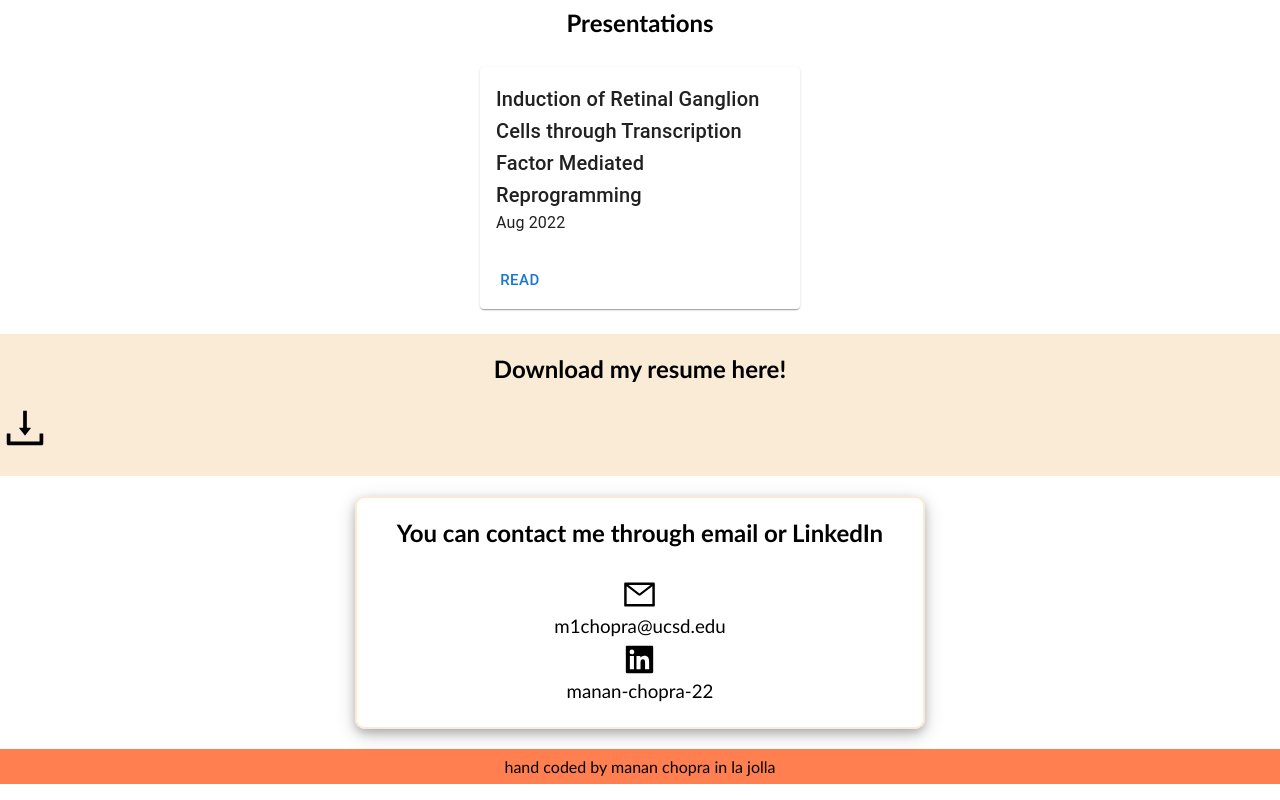
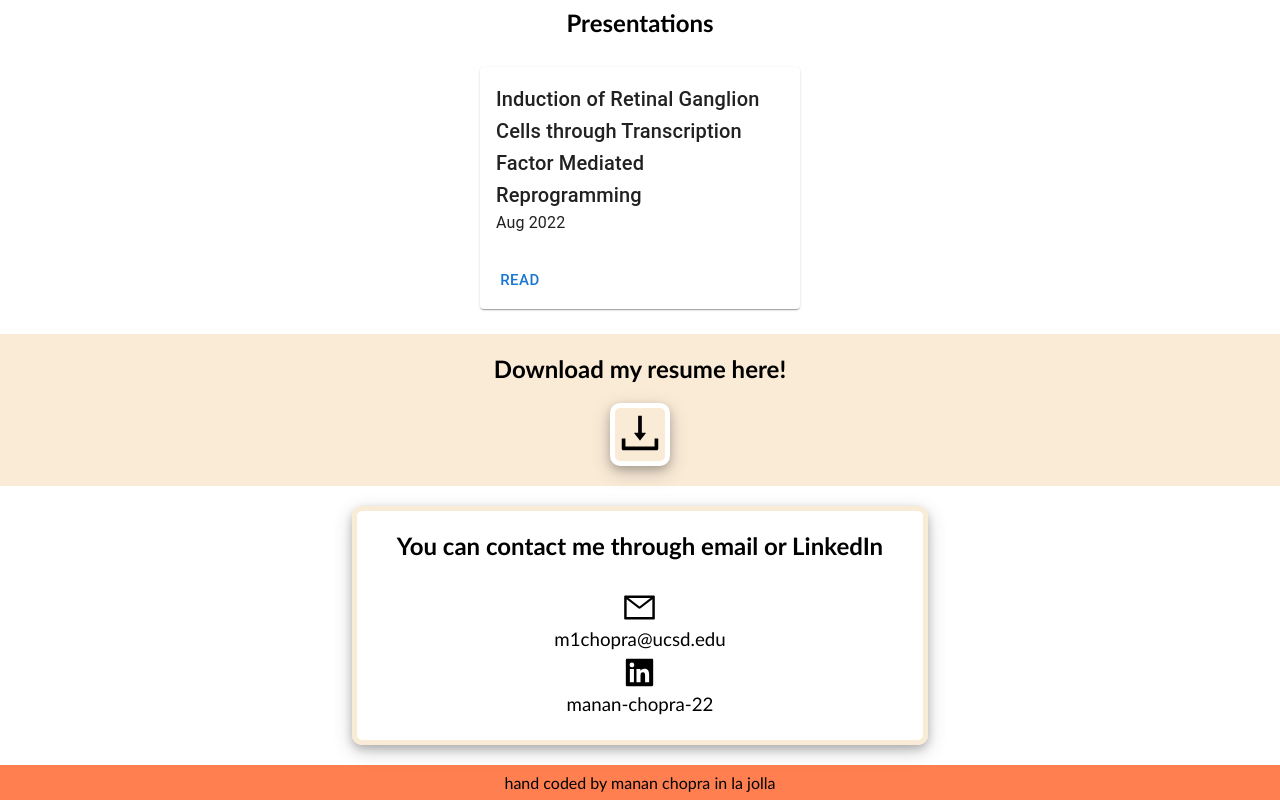
Before and after one commit to recursivelymanan/portfolio-web, a React (Create React App) app: page / in a window 1280 px wide. Shown: the part 398-1198 px from the top of the page. Built offline with nearby package versions, Linux system fonts and the light colour scheme.

Commit message:
changed box border style

```diff
--- a/src/components/Contact/Contact.css
+++ b/src/components/Contact/Contact.css
@@ -14,8 +14,8 @@
   text-align: center;
 }
 
-.box {
-  border: 2px solid #faebd7;
+.contact_box {
+  border: 5px solid #faebd7;
   border-radius: 10px;
   box-shadow: 0 4px 8px 0 rgba(0, 0, 0, 0.2), 0 6px 20px 0 rgba(0, 0, 0, 0.19);
   width: fit-content;
--- a/src/components/Contact/Contact.js
+++ b/src/components/Contact/Contact.js
@@ -6,7 +6,7 @@
 function Contact() {
   return (
     <>
-      <div className="box">
+      <div className="contact_box">
         <h1> You can contact me through email or LinkedIn </h1>
         <div className="horizontal">
           <div>
--- a/src/components/DownloadButton/DownloadButton.css
+++ b/src/components/DownloadButton/DownloadButton.css
@@ -11,3 +11,13 @@
   color: #111111;
   text-decoration: none;
 }
+
+.download_box {
+  border: 5px solid white;
+  background-color: #faebd7;
+  border-radius: 10px;
+  box-shadow: 0 4px 8px 0 rgba(0, 0, 0, 0.2), 0 6px 20px 0 rgba(0, 0, 0, 0.19);
+  width: fit-content;
+  height: fit-content;
+  margin: auto;
+}
--- a/src/components/DownloadButton/DownloadButton.js
+++ b/src/components/DownloadButton/DownloadButton.js
@@ -5,7 +5,7 @@
 
 function DownloadButton() {
   return (
-    <div>
+    <div className="download_box">
       <a href={resume} download="chopra_resume.pdf">
         <AiOutlineDownload size={50} style={{ color: "black" }} />
       </a>
```
